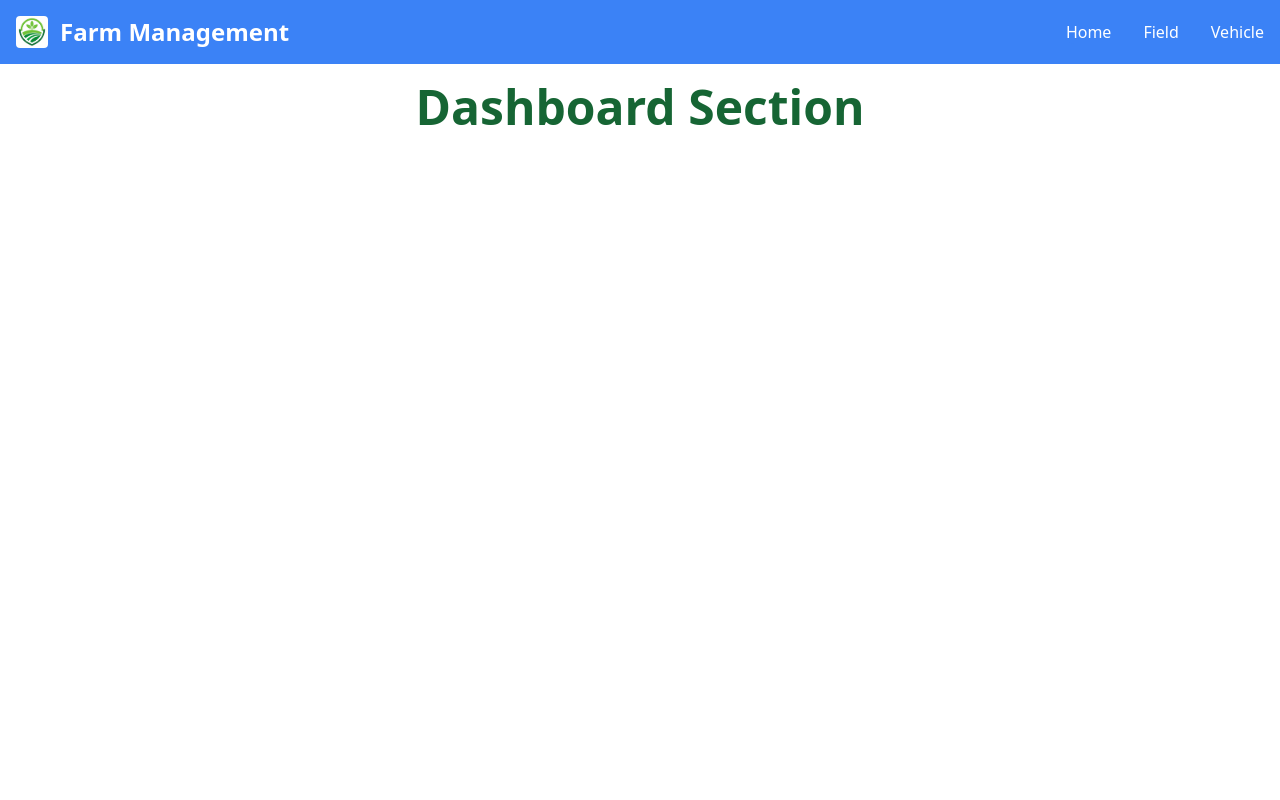
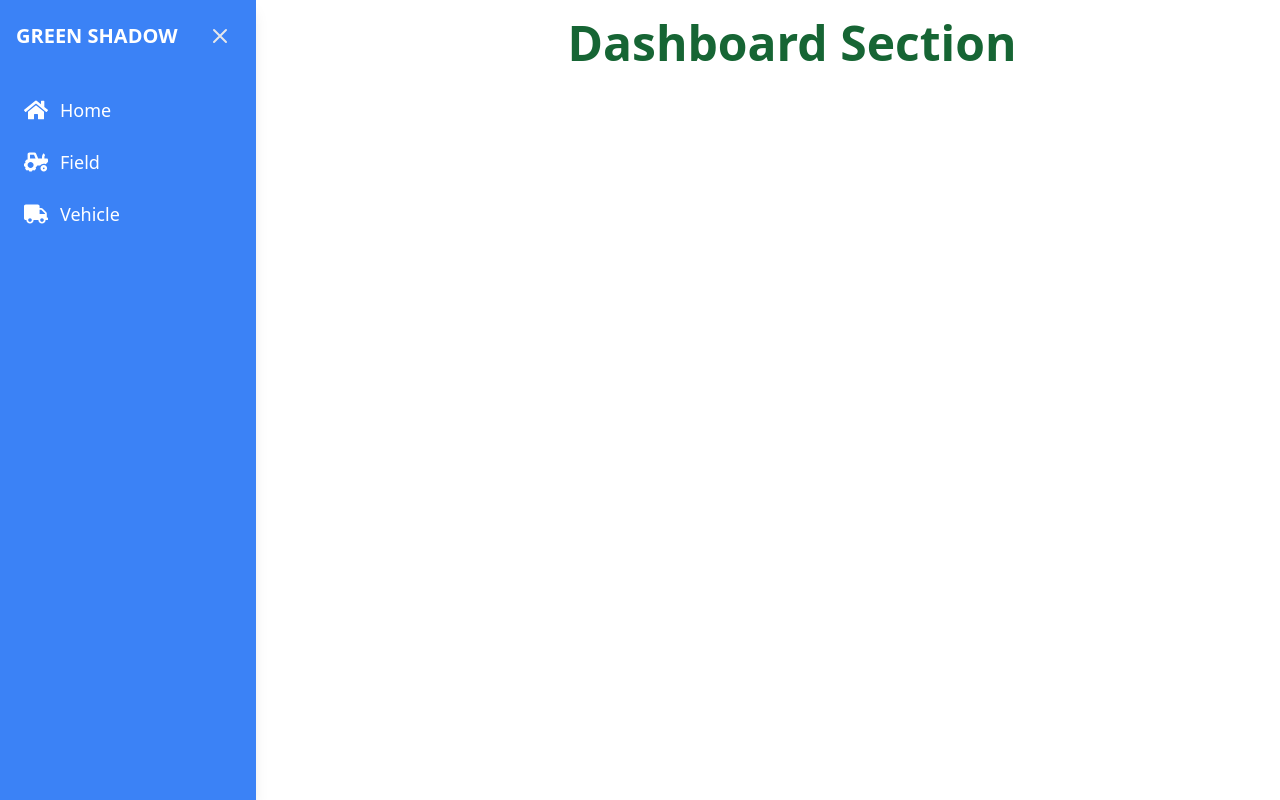
Before and after one commit to sandeeparavindi/React-Farm_Management, a React (Vite) app: page / in a window 1280 px wide. Built offline with nearby package versions, Linux system fonts and the light colour scheme.

Commit message:
nav bar change to side bar

```diff
--- a/package.json
+++ b/package.json
@@ -13,6 +13,7 @@
     "@reduxjs/toolkit": "^2.5.0",
     "react": "^18.3.1",
     "react-dom": "^18.3.1",
+    "react-icons": "^5.4.0",
     "react-redux": "^9.2.0",
     "react-router": "^7.1.1",
     "react-router-dom": "^7.1.1",
--- a/src/components/sidebar/NavbarComponent.tsx
+++ /dev/null
@@ -1,81 +0,0 @@
-import {useState} from "react";
-import {Link} from "react-router-dom";
-
-export const NavbarComponent = () => {
-    const [isMenuOpen, setIsMenuOpen] = useState(false);
-
-    const toggleMenu = () => {
-        setIsMenuOpen((prev) => !prev);
-    };
-
-    return (
-        <>
-
-            <nav className="bg-blue-500 border-gray-200 dark:bg-gray-900">
-                <div className="max-w-screen-xl flex flex-wrap items-center justify-between mx-auto p-4">
-                    <a className="flex items-center space-x-3 rtl:space-x-reverse">
-                        <img src="/src/assets/logo.avif" className="h-8 rounded" alt="Logo"/>
-                        <span className="self-center text-2xl font-semibold whitespace-nowrap text-white">
-                            Farm Management
-                        </span>
-                    </a>
-                    <button
-                        onClick={toggleMenu}
-                        type="button"
-                        className="inline-flex items-center p-2 w-10 h-10 justify-center text-sm text-gray-500 rounded-lg md:hidden hover:bg-gray-100 focus:outline-none focus:ring-2 focus:ring-gray-200 dark:text-gray-400 dark:hover:bg-gray-700 dark:focus:ring-gray-600"
-                        aria-controls="navbar-default"
-                        aria-expanded={isMenuOpen}
-                    >
-                        <span className="sr-only">Open main menu</span>
-                        <svg
-                            className="w-5 h-5"
-                            aria-hidden="true"
-                            xmlns="http://www.w3.org/2000/svg"
-                            fill="none"
-                            viewBox="0 0 17 14"
-                        >
-                            <path
-                                stroke="currentColor"
-                                strokeLinecap="round"
-                                strokeLinejoin="round"
-                                strokeWidth="2"
-                                d="M1 1h15M1 7h15M1 13h15"
-                            />
-                        </svg>
-                    </button>
-                    <div
-                        className={`${isMenuOpen ? "block" : "hidden"} w-full md:block md:w-auto`}
-                        id="navbar-default"
-                    >
-                        <ul className="font-medium flex flex-col p-4 md:p-0 mt-4 border border-gray-100 rounded-lg bg-blue-500 md:flex-row md:space-x-8 rtl:space-x-reverse md:mt-0 md:border-0 md:bg-blue-500 dark:bg-gray-800 md:dark:bg-gray-900 dark:border-gray-700">
-                            <li>
-                                <Link
-                                    to="/"
-                                    className="block py-2 px-3 text-white rounded hover:bg-blue-600 md:hover:bg-transparent md:border-0 md:hover:text-blue-200 md:p-0 dark:text-white md:dark:hover:text-blue-500 dark:hover:bg-gray-700 dark:hover:text-white md:dark:hover:bg-transparent"
-                                >
-                                    Home
-                                </Link>
-                            </li>
-                            <li>
-                                <Link
-                                    to="/fields"
-                                    className="block py-2 px-3 text-white rounded hover:bg-blue-600 md:hover:bg-transparent md:border-0 md:hover:text-blue-200 md:p-0 dark:text-white md:dark:hover:text-blue-500 dark:hover:bg-gray-700 dark:hover:text-white md:dark:hover:bg-transparent"
-                                >
-                                    Field
-                                </Link>
-                            </li>
-                            <li>
-                                <Link
-                                    to="/vehicles"
-                                    className="block py-2 px-3 text-white rounded hover:bg-blue-600 md:hover:bg-transparent md:border-0 md:hover:text-blue-200 md:p-0 dark:text-white md:dark:hover:text-blue-500 dark:hover:bg-gray-700 dark:hover:text-white md:dark:hover:bg-transparent"
-                                >
-                                    Vehicle
-                                </Link>
-                            </li>
-                        </ul>
-                    </div>
-                </div>
-            </nav>
-        </>
-    );
-};
--- a/src/components/sidebar/RootLayoutComponent.tsx
+++ b/src/components/sidebar/RootLayoutComponent.tsx
@@ -1,11 +1,13 @@
-import {Outlet} from "react-router";
-import {NavbarComponent} from "./NavbarComponent.tsx";
+import { Outlet } from "react-router";
+import { SidebarComponent } from "./SidebarComponent.tsx";
 
 export const RootLayoutComponent = () => {
     return (
-        <>
-            <NavbarComponent></NavbarComponent>
-            <Outlet></Outlet>
-        </>
+        <div className="flex">
+            <SidebarComponent />
+            <div className="flex-grow">
+                <Outlet />
+            </div>
+        </div>
     );
 };
--- /dev/null
+++ b/src/components/sidebar/SidebarComponent.tsx
@@ -0,0 +1,84 @@
+import { useState } from "react";
+import { Link } from "react-router-dom";
+import { FaHome, FaTractor, FaTruck } from "react-icons/fa";
+
+export const SidebarComponent = () => {
+    const [isSidebarOpen, setIsSidebarOpen] = useState(true);
+
+    const toggleSidebar = () => {
+        setIsSidebarOpen((prev) => !prev);
+    };
+
+    return (
+        <div className="flex">
+            <div
+                className={`bg-blue-500 text-white min-h-screen transition-all duration-300 shadow-lg ${
+                    isSidebarOpen ? "w-64" : "w-16"
+                }`}
+            >
+                <div className="flex items-center justify-between p-4">
+                    <span className={`font-semibold text-xl ${!isSidebarOpen && "hidden"}`}>
+                        GREEN SHADOW
+                    </span>
+                    <button
+                        onClick={toggleSidebar}
+                        className="text-gray-200 hover:text-white focus:outline-none p-2 rounded hover:bg-blue-600"
+                    >
+                        <svg
+                            className="w-6 h-6"
+                            xmlns="http://www.w3.org/2000/svg"
+                            fill="none"
+                            viewBox="0 0 24 24"
+                            stroke="currentColor"
+                        >
+                            <path
+                                strokeLinecap="round"
+                                strokeLinejoin="round"
+                                strokeWidth="2"
+                                d={
+                                    isSidebarOpen
+                                        ? "M6 18L18 6M6 6l12 12" // Close icon
+                                        : "M4 6h16M4 12h16M4 18h16" // Hamburger icon
+                                }
+                            />
+                        </svg>
+                    </button>
+                </div>
+                <ul className="space-y-2 p-4">
+                    {/* Home Link */}
+                    <li>
+                        <Link
+                            to="/"
+                            className="flex items-center space-x-3 hover:bg-blue-600 p-2 rounded"
+                        >
+                            <FaHome className="text-lg" size={24}/>
+                            {isSidebarOpen && <span className="text-lg">Home</span>}
+                        </Link>
+                    </li>
+                    {/* Fields Link */}
+                    <li>
+                        <Link
+                            to="/fields"
+                            className="flex items-center space-x-3 hover:bg-blue-600 p-2 rounded"
+                        >
+                            <FaTractor className="text-lg" size={24} />
+                            {isSidebarOpen && <span className="text-lg">Field</span>}
+                        </Link>
+                    </li>
+                    {/* Vehicles Link */}
+                    <li>
+                        <Link
+                            to="/vehicles"
+                            className="flex items-center space-x-3 hover:bg-blue-600 p-2 rounded"
+                        >
+                            <FaTruck className="text-lg" size={24} />
+                            {isSidebarOpen && <span className="text-lg">Vehicle</span>}
+                        </Link>
+                    </li>
+                </ul>
+            </div>
+
+            <div className="flex-grow p-6"></div>
+        </div>
+    );
+};
```
Also changed, not shown: 1 other file (tests, documents, lock files or other folders).
